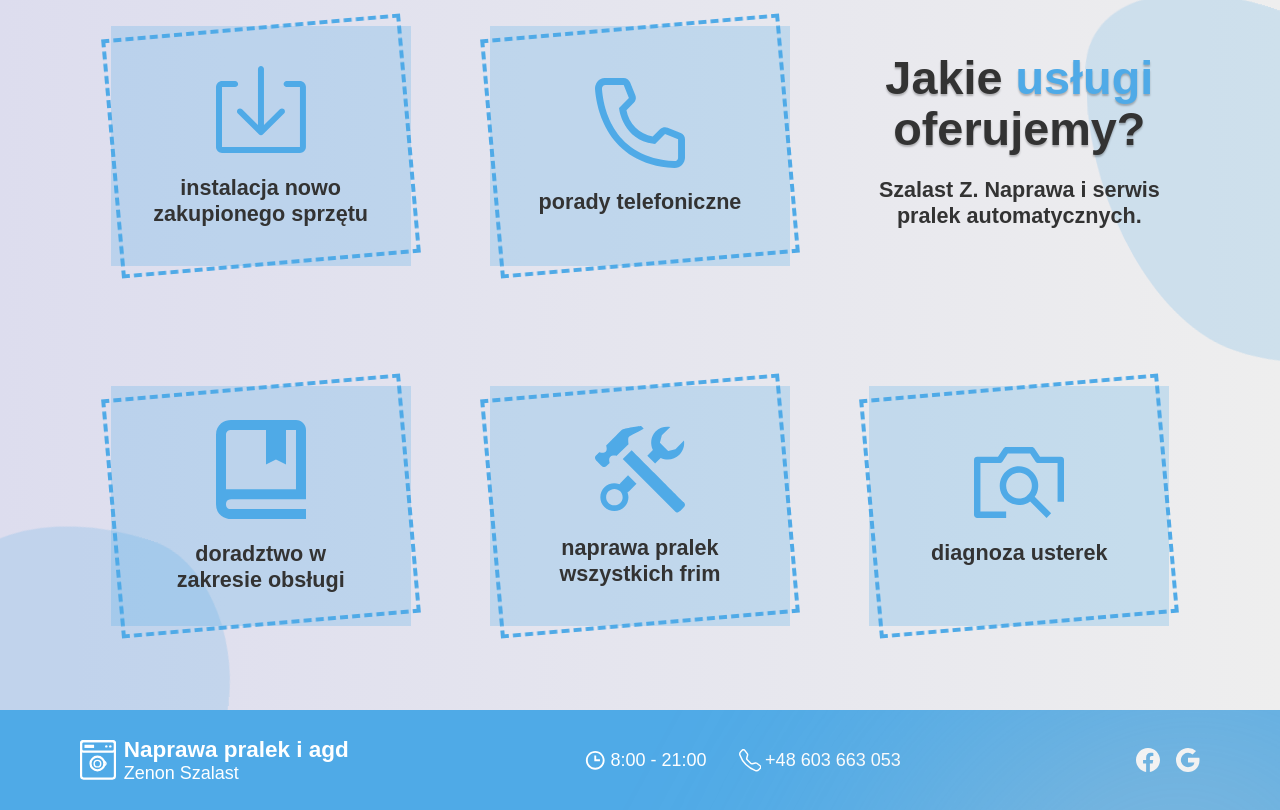
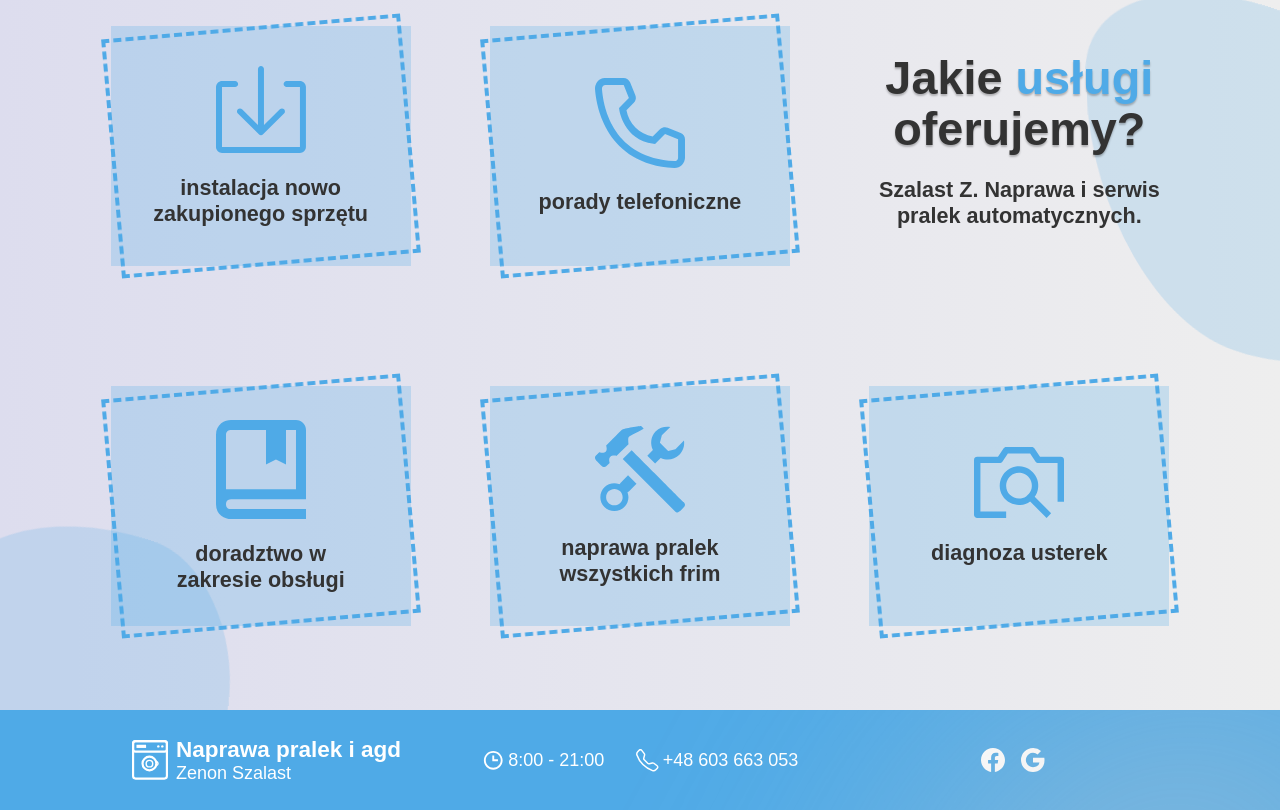
Before and after one commit to alfycode/naprawa-pralek-website, a Next.js app: page /App in a window 1280 px wide. Shown: the part 1737-2547 px from the top of the page. Built offline with nearby package versions, Linux system fonts and the light colour scheme.

Commit message:
main : fix: footer elements positions

```diff
--- a/src/components/AboutUs/AboutUsElements.js
+++ b/src/components/AboutUs/AboutUsElements.js
@@ -48,7 +48,7 @@ export const AboutUsTitle = styled(motion.h2)`
 	}
 	@media screen and (min-width: 1920px) {
 		// width: ${(props) => (props.right ? 'fit-content' : '600px')};
-		font-size: 3em;
+		font-size: 2.97em;
 	}
 	@media screen and (min-width: 2300px) {
 		// width: ${(props) => (props.right ? 'fit-content' : '700px')};
--- a/src/components/Footer/FooterElements.js
+++ b/src/components/Footer/FooterElements.js
@@ -1,8 +1,8 @@
-import styled from 'styled-components';
-import { Container } from '../Container';
-import { LogoType } from '../Header/HeaderElements';
-import { BsGoogle, BsFacebook, BsTelephone } from 'react-icons/bs';
-import { BiTime } from 'react-icons/bi';
+import styled from "styled-components";
+import { Container } from "../Container";
+import { LogoType } from "../Header/HeaderElements";
+import { BsGoogle, BsFacebook, BsTelephone } from "react-icons/bs";
+import { BiTime } from "react-icons/bi";
 
 export const StyledContainer = styled(Container)`
   min-height: 100px;
@@ -22,7 +22,9 @@ export const StyledContainer = styled(Container)`
 export const LogoWrapper = styled.div`
   display: flex;
   align-items: center;
+  justify-content: center;
   column-gap: 0.5rem;
+  flex: 1;
 `;
 
 export const StyledPersonalData = styled.div`
@@ -57,6 +59,8 @@ export const StyledDetails = styled.div`
   justify-content: center;
   column-gap: 1.5rem;
   font-size: 1.5em;
+  flex: 1;
+
   @media screen and (min-width: 768px) {
     font-size: 1.25em;
   }
@@ -72,6 +76,8 @@ export const StyledButtonsContainer = styled.div`
   justify-content: center;
   column-gap: 1.5rem;
   font-size: 1.5rem;
+  flex: 1;
+
   @media screen and (min-width: 960px) {
     column-gap: 1rem;
   }
```
Lines whose indentation alone changed are shown as unchanged.
